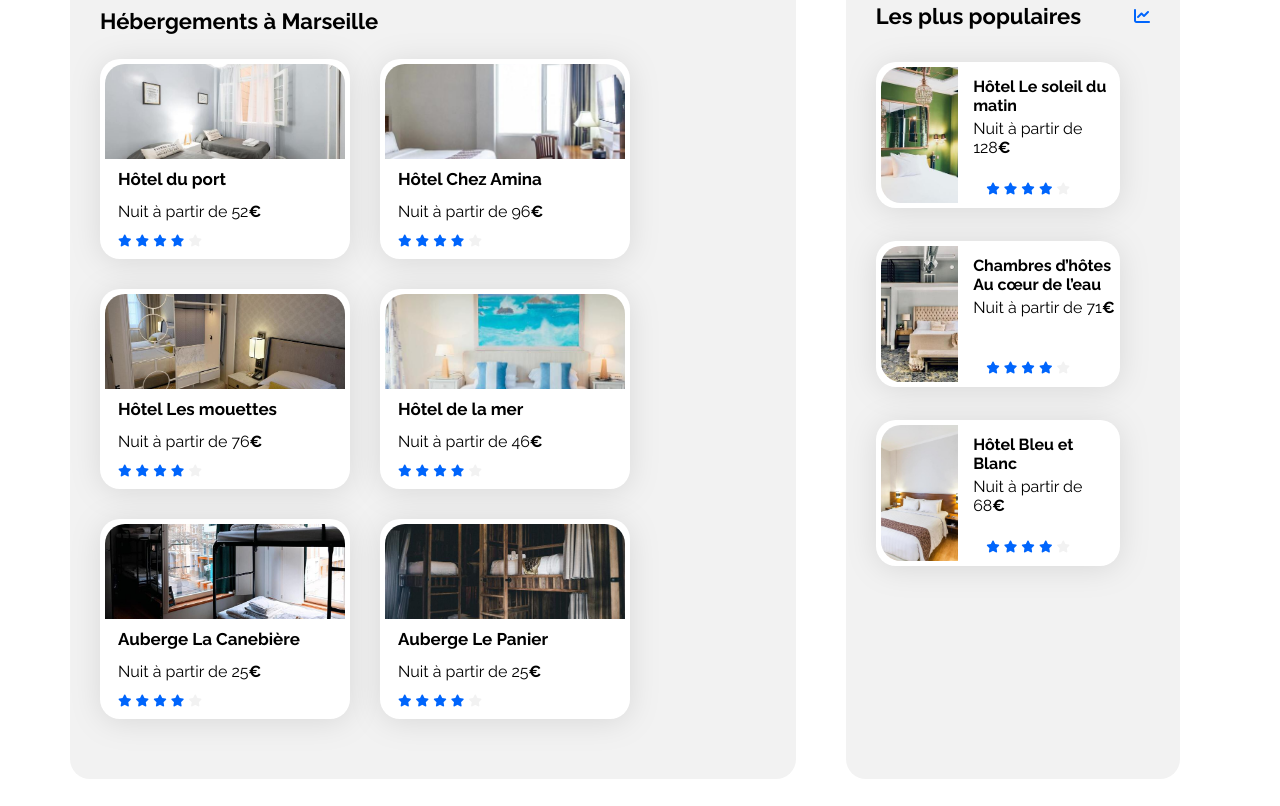
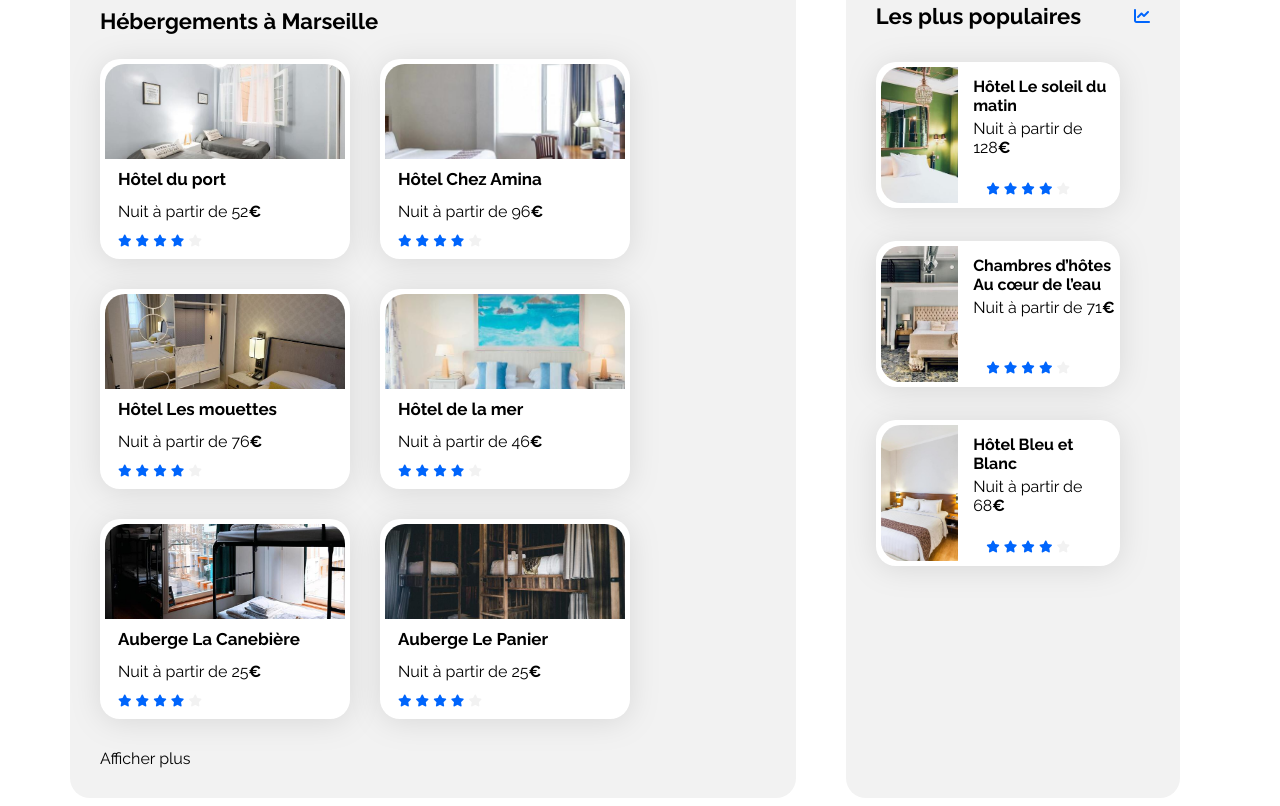
Before and after one commit to RacoonyThibault/Openclassroom_Project_2, a plain HTML site: page index.html in a window 1280 px wide. Shown: the part 527-1333 px from the top of the page. Drawn offline with Linux system fonts and the light colour scheme.

Commit message:
ajout afficher plus

```diff
--- a/index.html
+++ b/index.html
@@ -173,6 +173,7 @@
                                         </div>
                                 </a>
                     </div>
+                    <a href="">Afficher plus</a>
                 </section>
                 <section class="populaires">
                     <div class="populaires-title">
```
